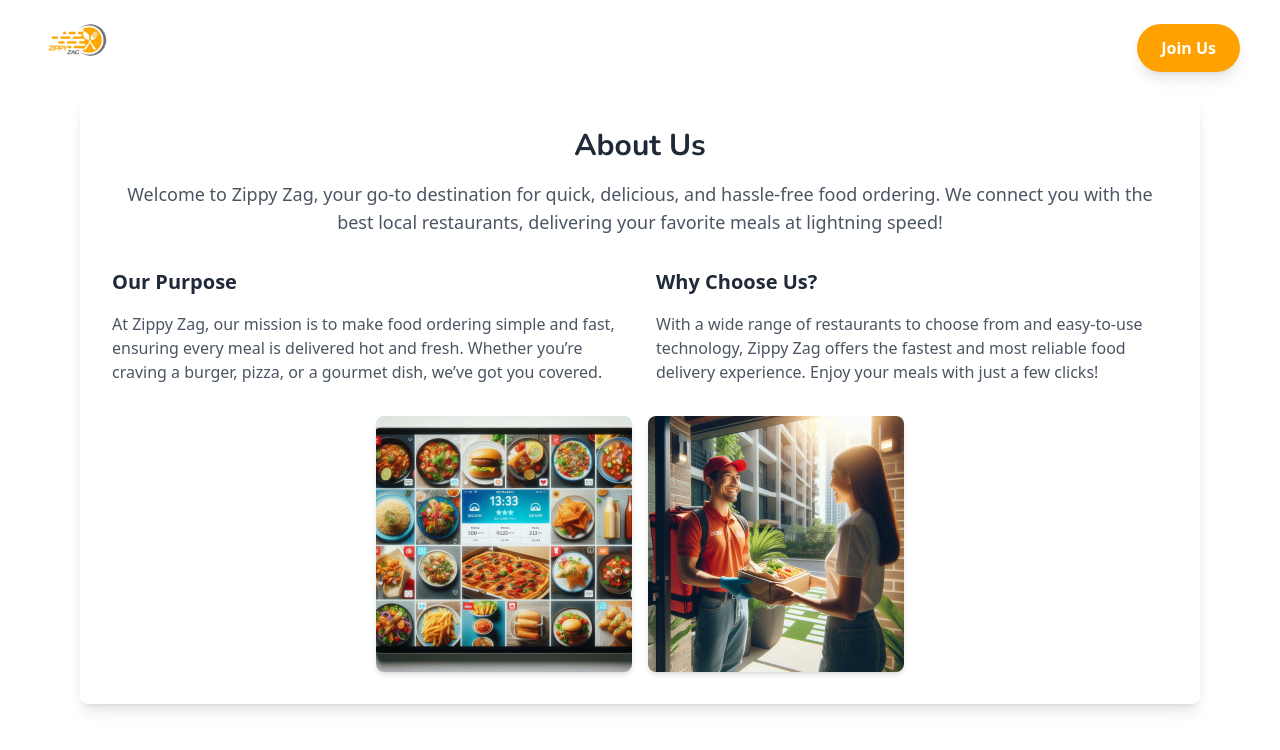
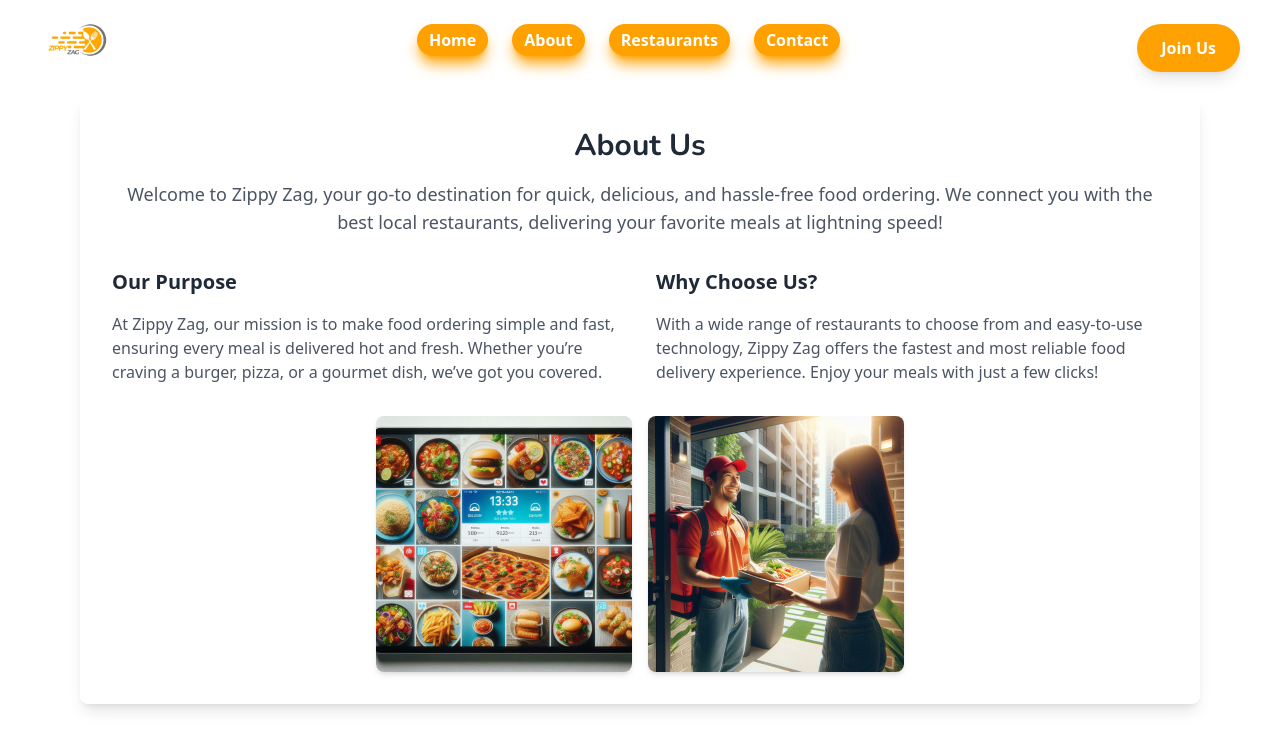
Before and after one commit to javidShabin/zippy-zag-main-project-frontend, a React (Vite) app: page /about in a window 1280 px wide. Shown: the top 750 px of the page. Built offline with nearby package versions, Linux system fonts and the light colour scheme; no server answers; a web font is replaced by a local one.

Commit message:
Change the nalink style add other color and boxshaodow

```diff
--- a/src/components/Header.jsx
+++ b/src/components/Header.jsx
@@ -49,7 +49,7 @@
             <Link to={"/"}>
               <li
                 onClick={toggleMenu}
-                className="text-white block font-semibold py-1 px-3 relative overflow-hidden group"
+                className="block font-semibold py-1 px-3 bg-[#ffa100] text-white rounded-full shadow-lg shadow-[#ffa100] relative overflow-hidden group"
               >
                 Home
               </li>
@@ -57,7 +57,7 @@
             <Link to={"/about"}>
               <li
                 onClick={toggleMenu}
-                className="text-white block font-semibold py-1 px-3 relative overflow-hidden group"
+                className="block font-semibold py-1 px-3 bg-[#ffa100] text-white rounded-full shadow-lg shadow-[#ffa100] relative overflow-hidden group"
               >
                 About
               </li>
@@ -65,19 +65,19 @@
             <Link to={"/restaurant"}>
               <li
                 onClick={toggleMenu}
-                className="text-white block font-semibold py-1 px-3 relative overflow-hidden group"
+                className="block font-semibold py-1 px-3 bg-[#ffa100] text-white rounded-full shadow-lg shadow-[#ffa100] relative overflow-hidden group"
               >
                 Restaurants
               </li>
             </Link>
-            <li onClick={toggleMenu} className="relative overflow-hidden group">
-              <a
-                href="#"
-                className="text-white block font-semibold py-1 px-3 relative overflow-hidden group"
+            <Link>
+              <li
+                onClick={toggleMenu}
+                className="block font-semibold py-1 px-3 bg-[#ffa100] text-white rounded-full shadow-lg shadow-[#ffa100] relative overflow-hidden group"
               >
                 Contact
-              </a>
-            </li>
+              </li>
+            </Link>
           </ul>
         </nav>
 
```
